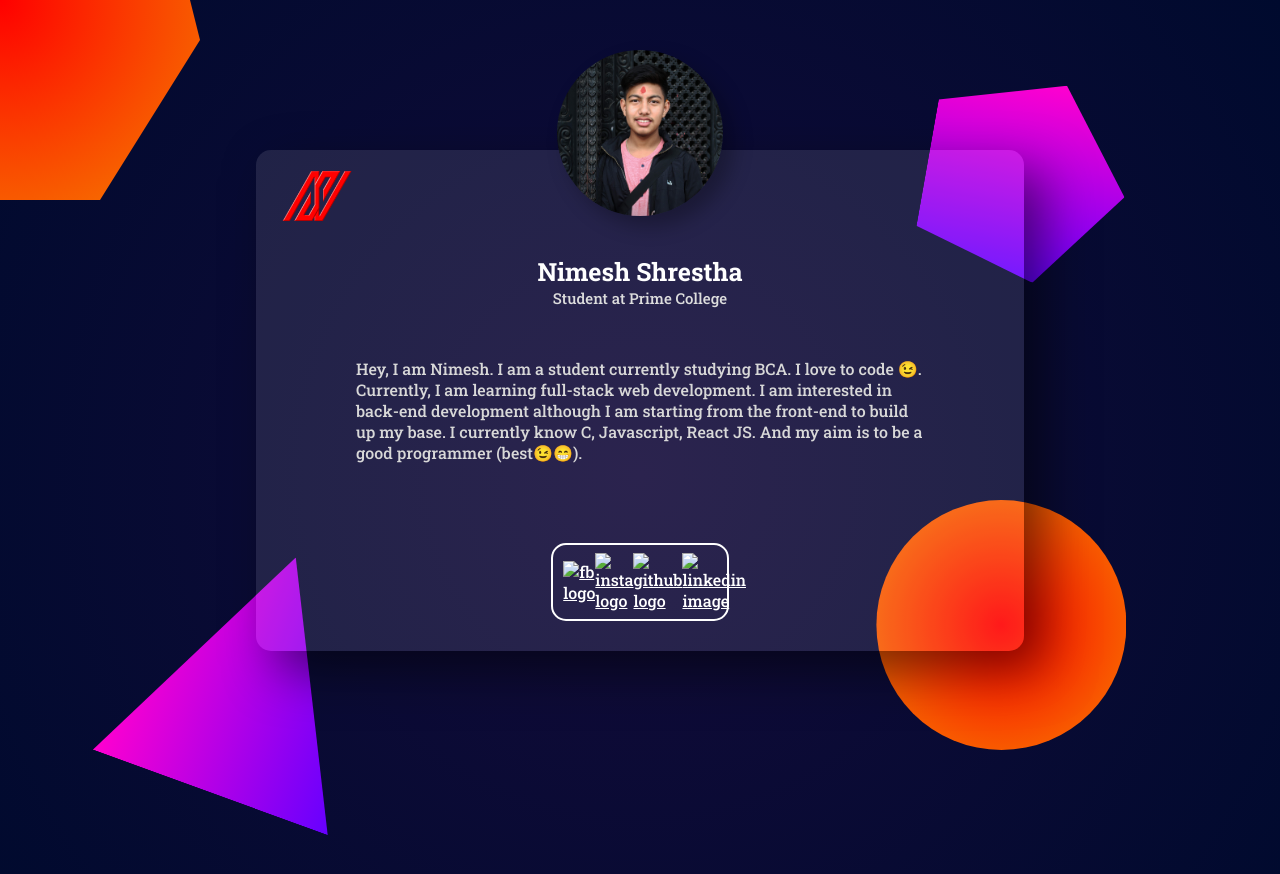
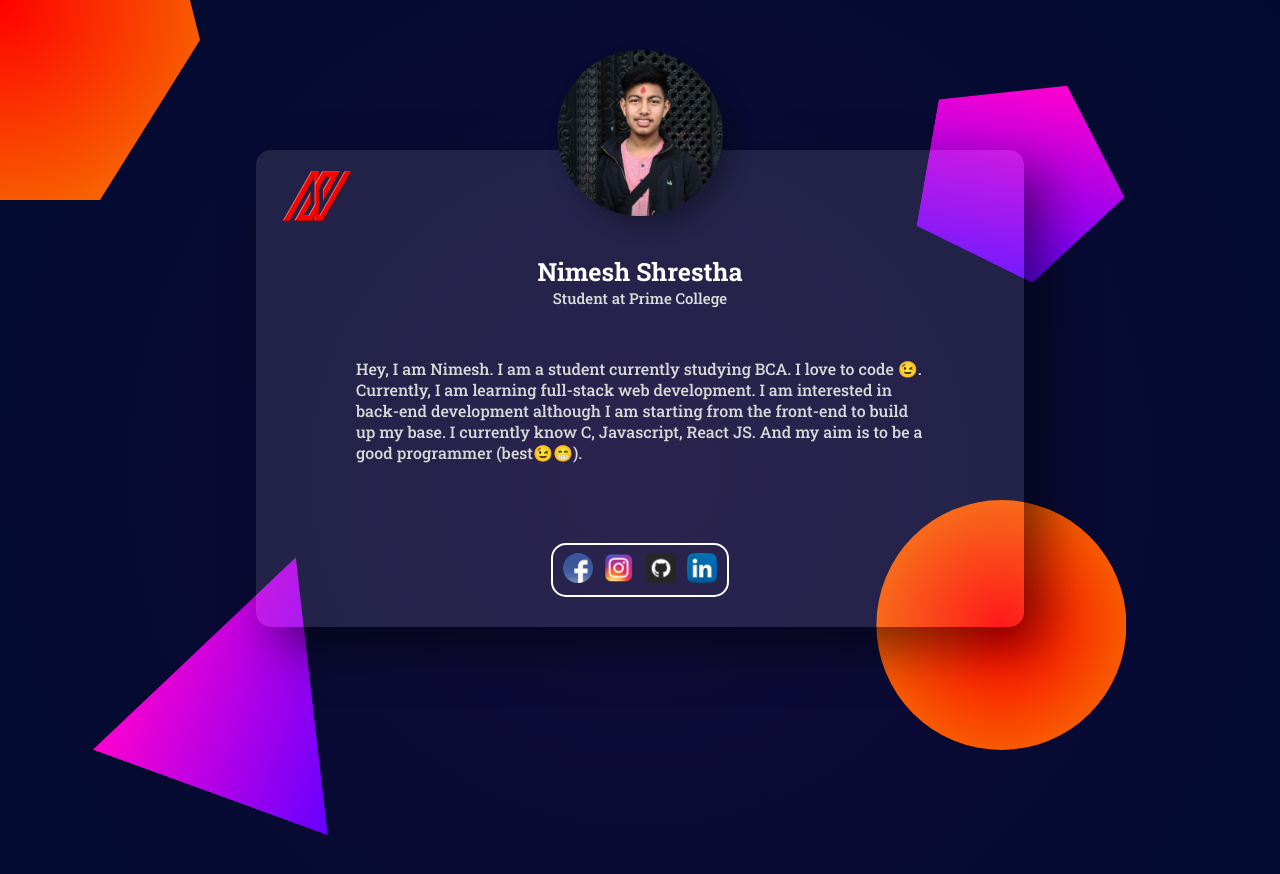
Before and after one commit to X-nimesh/profile-card, a plain HTML site: page index.html in a window 1280 px wide. Drawn offline with Linux system fonts and the light colour scheme; the site is published under a folder, as on GitHub Pages, so addresses that start at the root find nothing.

Commit message:
Update index.html
img adjust

```diff
--- a/index.html
+++ b/index.html
@@ -38,10 +38,10 @@
                     </p>
             </div>
             <div class="social">
-                <a href="https://www.facebook.com/Xresta.Nimesh11" target="_blank" rel="noopener noreferrer" > <img src="/images/fb.png" alt="fb logo"></a>
-                <a href="instagram.com/xresta_nimesh/" target="_blank" rel="noopener noreferrer" > <img src="/images/insta1.png" alt="insta logo" class="insta" ></a>
-                <a href="https://github.com/X-nimesh" target="_blank" rel="noopener noreferrer" ><img src="/images/github.png" alt="github logo"></a>
-                <a href="https://www.linkedin.com/in/nimesh-shrestha-89057716a/" target="_blank" rel="noopener noreferrer" ><img src="/images/linkedin.png" alt="linkedin image"></a>
+                <a href="https://www.facebook.com/Xresta.Nimesh11" target="_blank" rel="noopener noreferrer" > <img src="images/fb.png" alt="fb logo"></a>
+                <a href="instagram.com/xresta_nimesh/" target="_blank" rel="noopener noreferrer" > <img src="images/insta1.png" alt="insta logo" class="insta" ></a>
+                <a href="https://github.com/X-nimesh" target="_blank" rel="noopener noreferrer" ><img src="images/github.png" alt="github logo"></a>
+                <a href="https://www.linkedin.com/in/nimesh-shrestha-89057716a/" target="_blank" rel="noopener noreferrer" ><img src="images/linkedin.png" alt="linkedin image"></a>
             </div>
         </div>
     </div>
```
